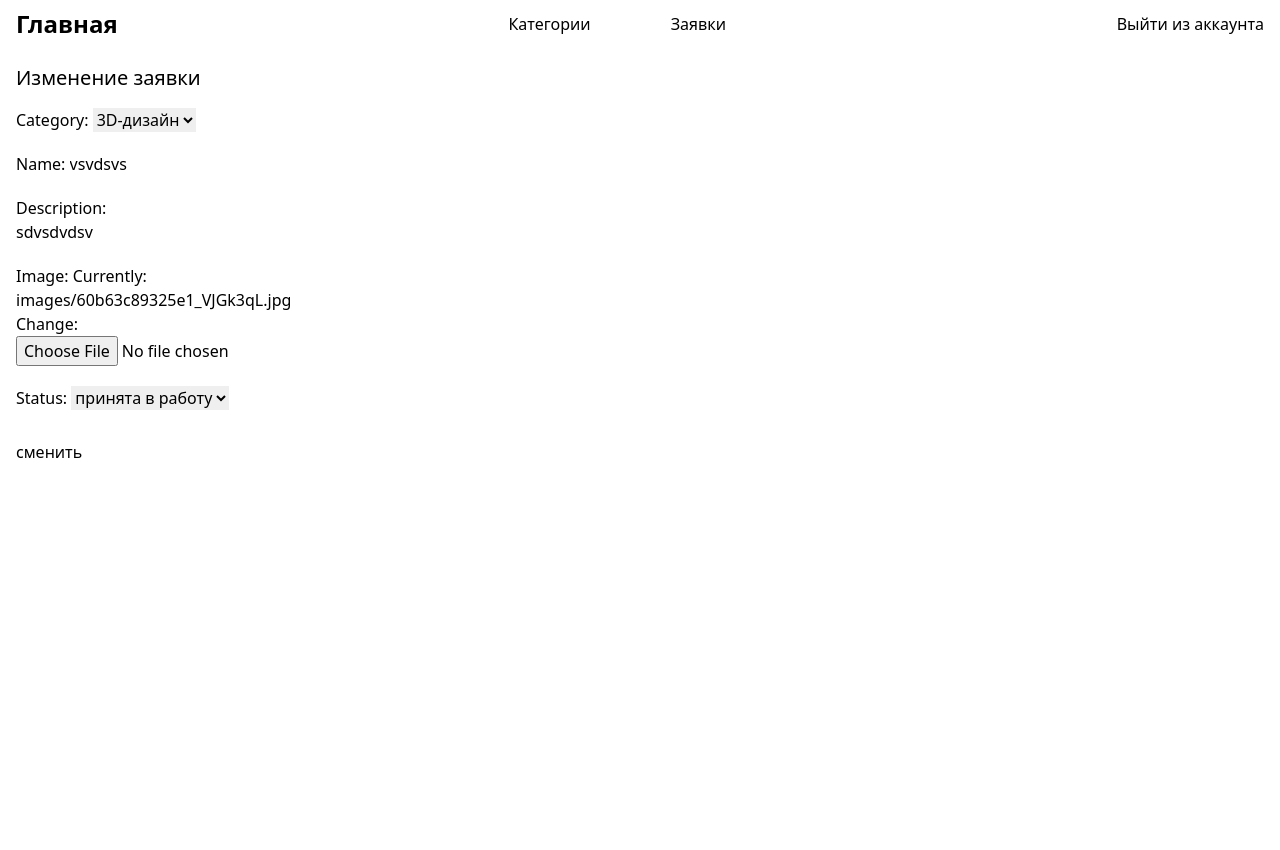
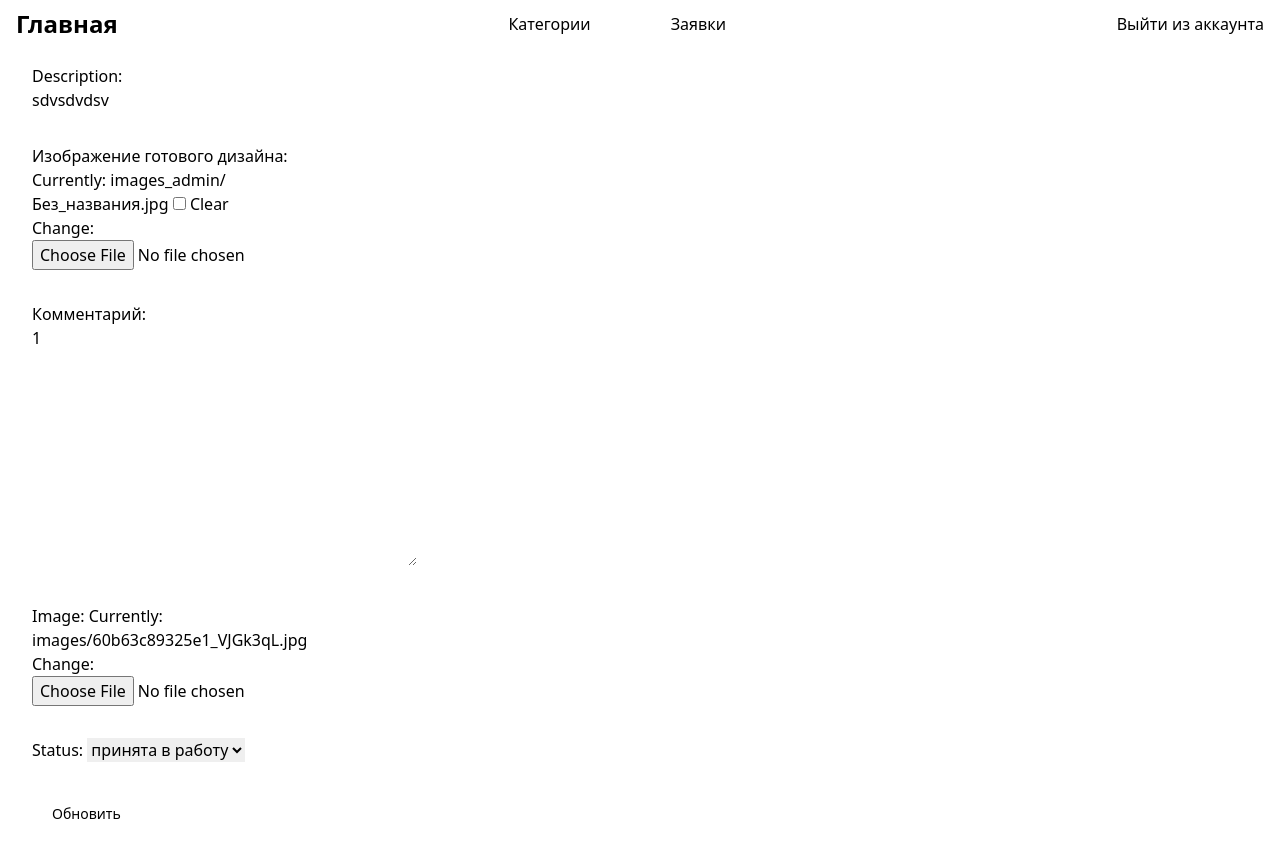
Before and after one commit to smval18/django-2.1, a Django app: page /superadmin/applications/15/update in a window 1280 px wide. Before the commit the page ends 458 px from the top, so only its background shows below. Run offline with Django 4.2, Linux system fonts and the light colour scheme; a user stored in the database is signed in; data comes from the database, SQL or seed files in the repository; both versions use the stored data as it was after the commit; some libraries are stand-ins or nearby versions.

Commit message:
'смена_статуса'

```diff
--- a/project/catalog/forms.py
+++ b/project/catalog/forms.py
@@ -5,7 +5,7 @@ from django.core import validators
 from django.core.files.base import File
 from django.db.models.base import Model
 from django.forms.utils import ErrorList
-
+from django.core.exceptions import ValidationError
 from . import models
 
 
@@ -168,10 +168,10 @@ class ApplicaionForm(forms.ModelForm):
         model = models.Application
         fields = (
             'description',
-            'category',
-            'name',
             'image',
-            'status'
+            'status',
+            'comment_admin',
+            'image_admin'
         )
 
     def __init__(self, *args, **kwargs) -> None:
@@ -190,22 +190,23 @@ class ApplicaionForm(forms.ModelForm):
 
         self.fields['status'].choices = ((s.pk, s.name) for s in statuses)
 
-    def clean_image(self):
-        img = self.cleaned_data.get('image')
+    def clean(self):
+        status = self.cleaned_data.get('status')
 
-        if not img:
-            raise forms.ValidationError("ДОБАВЬТЕ ИЗОБРАЖЕНИЕ")
+        img = self.cleaned_data.get('image_admin')
+        comment = self.cleaned_data.get('comment_admin')
 
-        if img.size > 2 * 1024 * 1024:
-            raise forms.ValidationError("ИЗОБРАЖЕНИЕ БОЛЬШОЕ")
 
-        return img
+        if status.name == 'выполнено' and img is None:
+            raise ValidationError("Заявке со статусом 'Выполнено' надо прикреплять фотографию дизайна!")
+
+        if status.name == 'принята в работу' and comment == "":
+            raise ValidationError("Заявке со статусом 'Принята в работу' надо оставлять комментарий!")
 
     def save(self, commit=True) -> Any:
         app = super(ApplicaionForm, self).save(commit=False)
-        app.image = self.cleaned_data.get('image')
-        # app.user = self.user
-        # app.status = models.Status.get_by_name('New')
+        app.comment_admin = self.cleaned_data.get('comment_admin')
+        app.image_admin = self.cleaned_data.get('image_admin')
 
         if commit:
             app.save()
--- a/project/catalog/models.py
+++ b/project/catalog/models.py
@@ -36,6 +36,10 @@ class Application(models.Model):
     category = models.ForeignKey(Category, on_delete=models.CASCADE)
     user = models.ForeignKey(User, on_delete=models.CASCADE)
     created_at = models.DateTimeField(auto_now_add=True)
+    image_admin = models.ImageField(verbose_name="изображение готового дизайна", upload_to='images_admin',
+                                    help_text="добавить изображение при смене статуса на выполнено", blank=True)
+    comment_admin = models.TextField(verbose_name="комментарий",
+                                     help_text="добавить комментарий при смене статуса на принят в работу", blank=True)
 
     @staticmethod
     def get_count():
--- a/project/catalog/templates/index.html
+++ b/project/catalog/templates/index.html
@@ -20,7 +20,7 @@
 
         {% if done_applications %}
         {% for app in done_applications %}
-        <div class="bg-gray-100/50 rounded-lg px-4 py-2 w-80">
+        <div class=" px-4 py-2 w-80">
             <img class="mx-auto max-h-52" src="{{app.image.url}}" alt="Application image">
 
 
--- a/project/catalog/templates/my_application.html
+++ b/project/catalog/templates/my_application.html
@@ -33,7 +33,7 @@
 
         {% if applications %}
         {% for app in applications %}
-        <div class="group bg-gray-100/50  px-4 py-2 w-80 ">
+        <div class="group   px-4 py-2 w-80 ">
 
 
             <img class="mx-auto max-h-52" src="{{app.image.url}}" alt="Application image">
--- a/project/catalog/templates/superadmin/application_update.html
+++ b/project/catalog/templates/superadmin/application_update.html
@@ -2,34 +2,11 @@
 
 {% block main %}
 
-<h2 class="text-xl  my-4">Изменение заявки</h2>
 
-<form class="l max-w-xs flex flex-col  gap-5" method="post" enctype="multipart/form-data">
+
+<form class=" max-w-xs flex flex-col gap-8 p-4" method="post" enctype="multipart/form-data">
     {% csrf_token %}
     <input type="hidden" name="next" value="{{ next }}">
-    {% csrf_token %}
-    <input type="hidden" name="next" value="{{ next }}">
-
-     <div class="">
-        {{ form.category.label_tag }}
-        {{ form.category }}
-    </div>
-
-    {% if form.category.errors %}
-        {% for error in form.category.errors %}
-            <p class="">{{error}}</p>
-        {% endfor %}
-    {% endif %}
-    <div class="">
-        {{ form.name.label_tag }}
-        {{ form.name }}
-            </div>
-
-    {% if form.name.errors %}
-        {% for error in form.name.errors %}
-            <p class="">{{error}}</p>
-        {% endfor %}
-    {% endif %}
 
     <div class="">
         {{ form.description.label_tag }}
@@ -42,18 +19,37 @@
         {% endfor %}
     {% endif %}
 
+    <div class="">
+        {{ form.image_admin.label_tag }}
+        {{ form.image_admin }}
+    </div>
 
+    {% if form.image_admin.errors %}
+        {% for error in form.image_admin.errors %}
+            <p class="">{{error}}</p>
+        {% endfor %}
+    {% endif %}
+ <div class="">
+        {{ form.comment_admin.label_tag }}
+        {{ form.comment_admin }}
+    </div>
+
+    {% if form.comment_admin.errors %}
+        {% for error in form.comment_admin.errors %}
+            <p class="">{{error}}</p>
+        {% endfor %}
+    {% endif %}
 
     <div class="">
         {{ form.image.label_tag }}
         {{ form.image }}
     </div>
 
-        {% if form.image.errors %}
-            {% for error in form.image.errors %}
-                <p class="">{{error}}</p>
-            {% endfor %}
-        {% endif %}
+    {% if form.image.errors %}
+        {% for error in form.image.errors %}
+            <p class="">{{error}}</p>
+        {% endfor %}
+    {% endif %}
 
     <div class="">
         {{ form.status.label_tag }}
@@ -66,8 +62,8 @@
         {% endfor %}
     {% endif %}
 
-    <div class="flex gap-4 ">
-        <button type="submit" class="text-black  text-m  py-2.5">сменить</button>
+    <div class="">
+        <button type="submit" class="text-black font-medium text-sm px-5 py-2.5">Обновить</button>
     </div>
 </form>
 
--- a/project/catalog/templates/superadmin/base_generic.html
+++ b/project/catalog/templates/superadmin/base_generic.html
@@ -38,9 +38,9 @@
                 {% else %}
 
 
-                <a type="button" class="text-black font-medium rounded-lg text-sm px-5 py-2.5"
+                <a type="button" class="text-black font-medium  text-sm px-5 py-2.5"
                     href="{% url 'login' %}">Авторизоваться</a>
-                <a type="button" class="text-black font-medium rounded-lg text-sm px-5 py-2.5"
+                <a type="button" class="text-black font-medium  text-sm px-5 py-2.5"
                     href="{% url 'register' %}">Регистрация</a>
 
                 {% endif %}
--- a/project/catalog/templates/superadmin/categories.html
+++ b/project/catalog/templates/superadmin/categories.html
@@ -20,7 +20,7 @@
         {% if categories %}
 
         {% for category in categories %}
-        <div class="relative block group bg-gray-100 px-4 py-2 w-80 cursor-pointer"
+        <div class="relative block group  px-4 py-2 w-80 cursor-pointer"
             >
 
             <a class="absolute text-black font-medium text-sm px-5 py-2.5 right-0 top-0 hidden group-hover:block"
```
Also changed, not shown: project/catalog/templates/superadmin/applications.html (+6 -1 lines), project/catalog/migrations/0002_application_comment_admin_application_image_admin.py (added), project/catalog/views.py (line endings or trailing spaces), project/db.sqlite3, project/images/images/60b63c89325e1_URHdzql.jpg (added), project/images/images/60b63c89325e1_VJGk3qL.jpg (added), project/images/images/ae84141fb33146f333be9c15cfb98338_thumb_8bd68520ce00954c_GylhK1E.jpg (added), project/images/images/Без_названия_1_sdYkD2C.jpg (added), project/images/images/Без_названия_eHrBUz4.jpg (added), project/images/images_admin/Без_названия.jpg (added).
